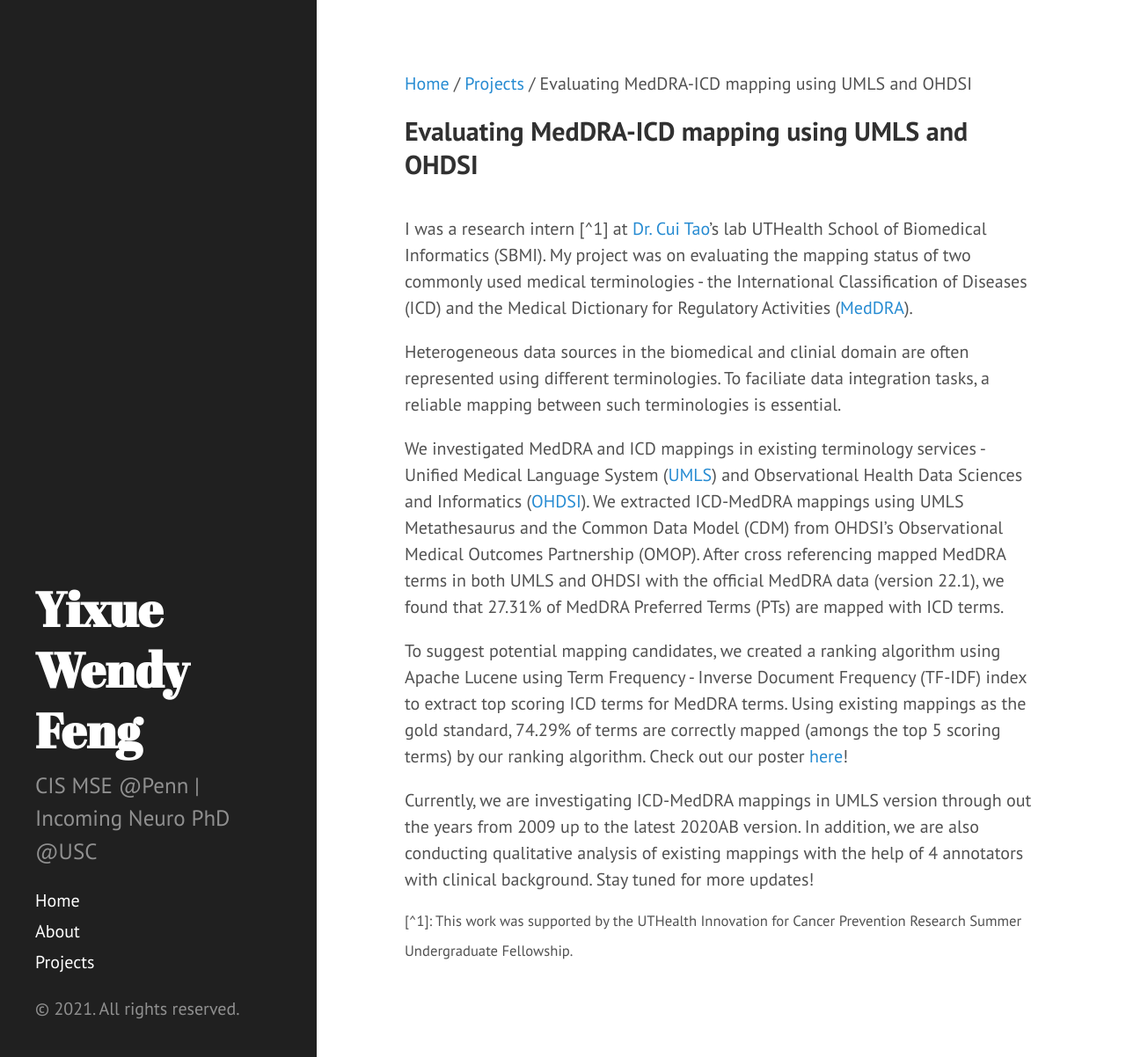
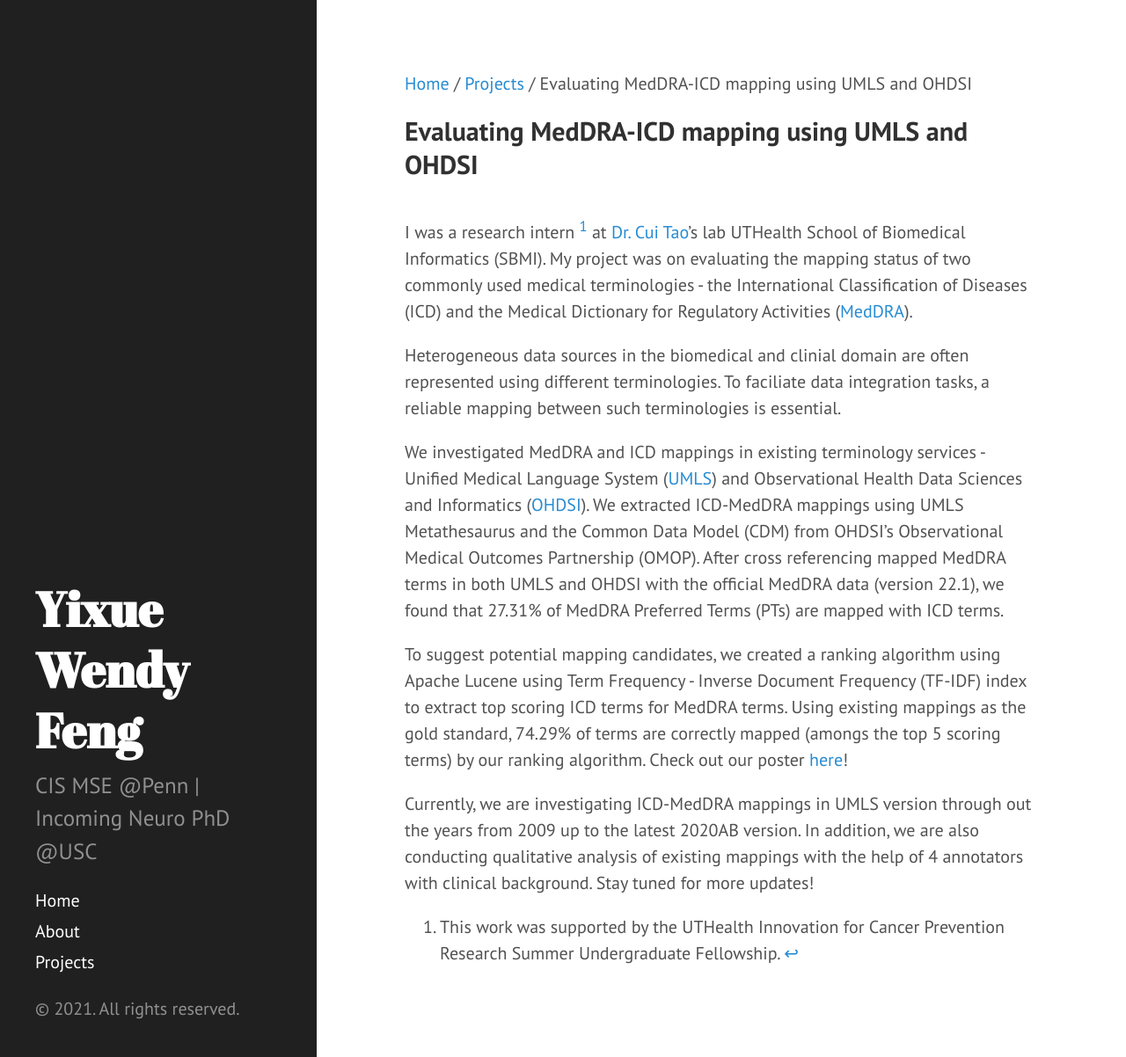
Before and after one commit to wendyfyx/wendyfyx.github.io, a Jekyll site: the page built from _projects/2018-08-term-mapping.md, in a window 1280 px wide and 1202 px high. Shown: the whole window at 88% size. Built offline with Jekyll 4.4.1, drawn with Linux system fonts in a browser that asks for light colours.

Commit message:
Fix project footnote

```diff
--- a/_projects/2018-08-term-mapping.md
+++ b/_projects/2018-08-term-mapping.md
@@ -18,4 +18,4 @@ To suggest potential mapping candidates, we created a ranking algorithm using Ap
 Currently, we are investigating ICD-MedDRA mappings in UMLS version through out the years from 2009 up to the latest 2020AB version. In addition, we are also conducting qualitative analysis of existing mappings with the help of 4 annotators with clinical background. Stay tuned for more updates!
 
 
-<sup>[^1]: This work was supported by the UTHealth Innovation for Cancer Prevention Research Summer Undergraduate Fellowship.</sup>
+[^1]: This work was supported by the UTHealth Innovation for Cancer Prevention Research Summer Undergraduate Fellowship.
```
